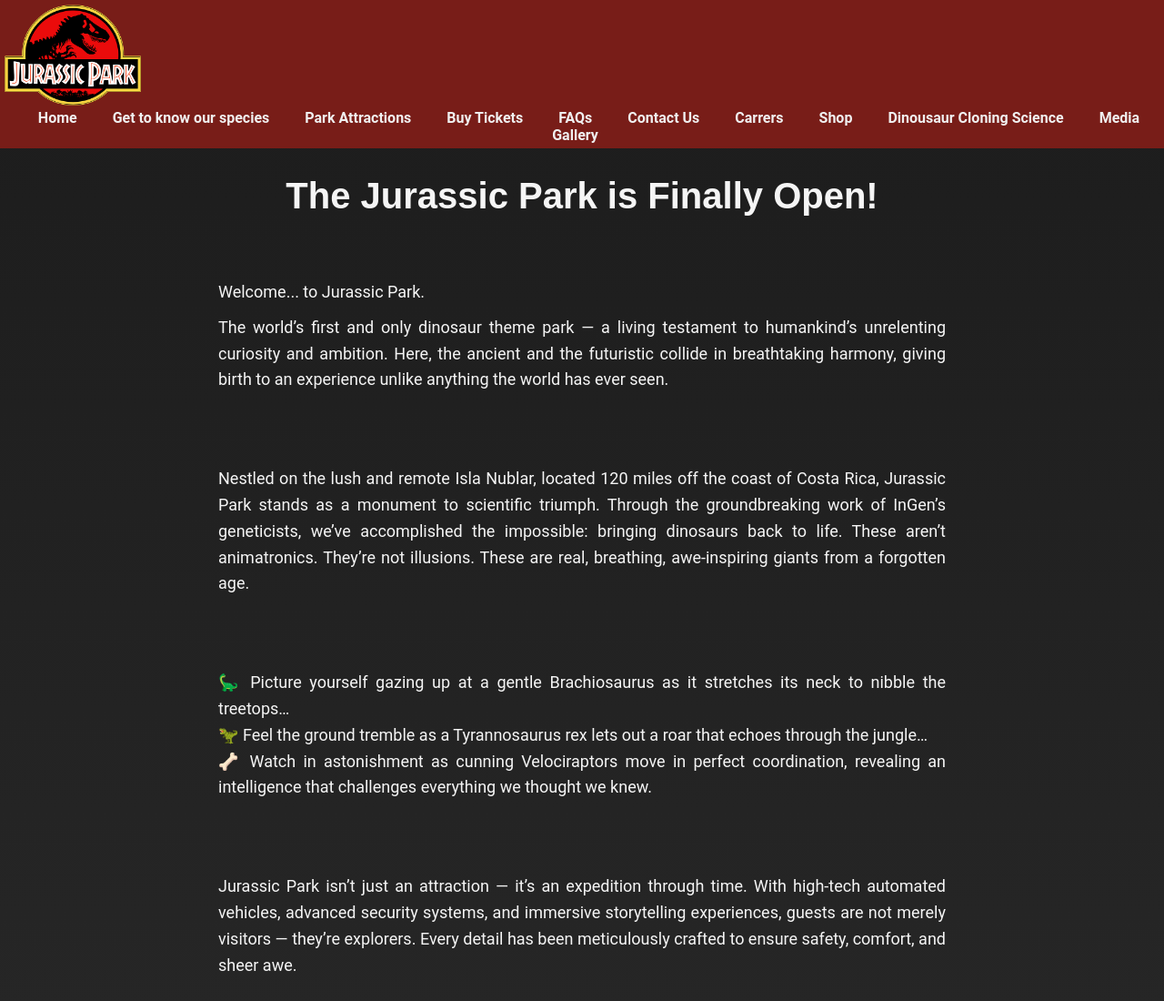
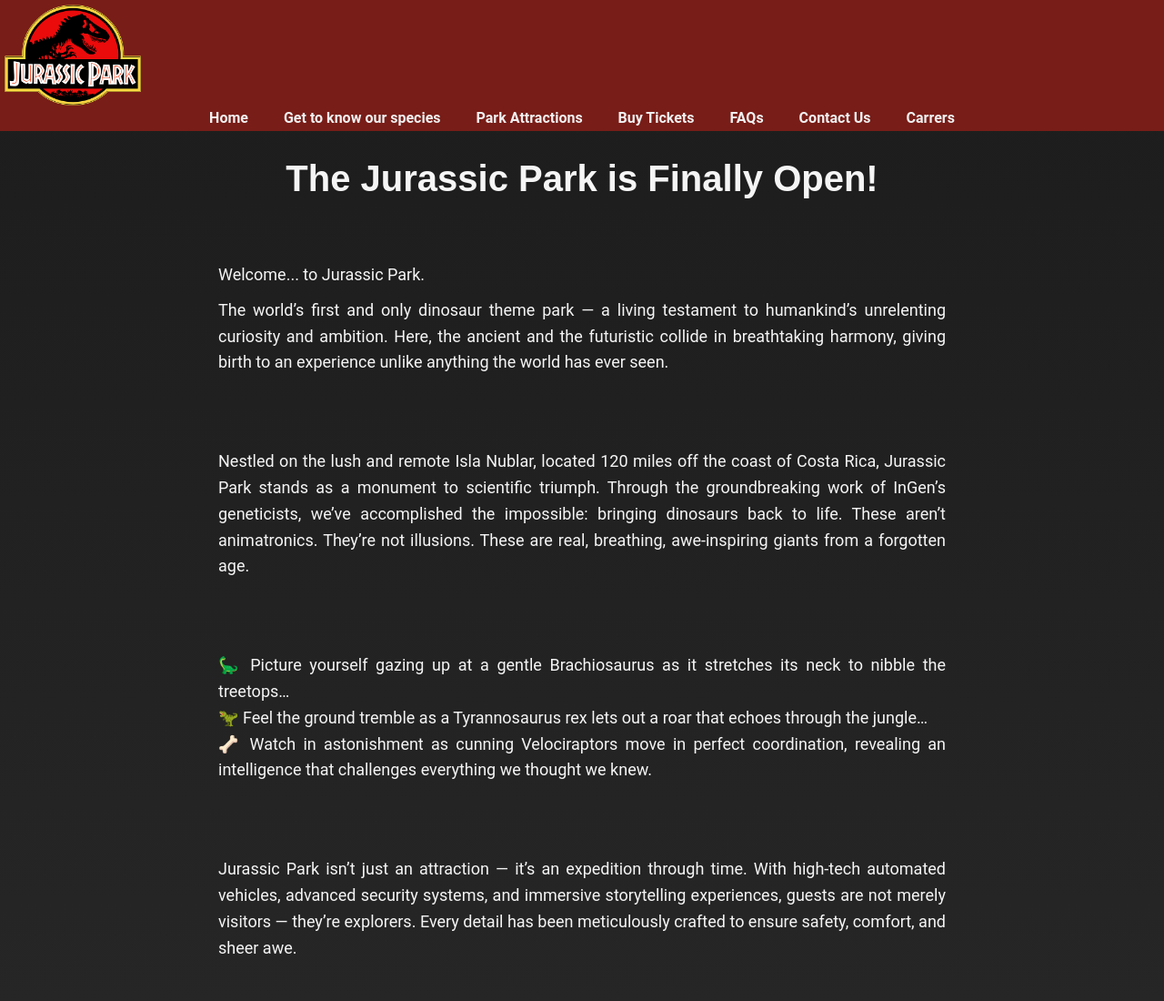
Before and after one commit to heitoor01/Jurassic-Park-Site, a plain HTML site: page Index.html in a window 1280 px wide. Shown: the top 1100 px of the page at 91% size. Drawn offline with Linux system fonts and the light colour scheme.

Commit message:
NavBar Changes: Less Sections

```diff
--- a/Index.html
+++ b/Index.html
@@ -13,16 +13,13 @@
         <img src="images/Jurassic_Park_logo.png" alt="Logo" style="width: 150px; height: 111px;">
 
         <nav class="nav-bar">
-            <a href="Index.html">Home</a>
+            <a href="index.html">Home</a>
             <a href="" style="margin-left: 20px;">Get to know our species</a>
             <a href="" style="margin-left: 20px;">Park Attractions</a>
-            <a href="Tickets.html" style="margin-left: 20px;">Buy Tickets</a>
+            <a href="tickets.html" style="margin-left: 20px;">Buy Tickets</a>
             <a href="" style="margin-left: 20px;">FAQs</a>
             <a href="" style="margin-left: 20px;">Contact Us</a>
-            <a href="JP carrer.html" style="margin-left: 20px;">Carrers</a>
-            <a href="" style="margin-left: 20px;">Shop</a>
-            <a href="" style="margin-left: 20px;">Dinousaur Cloning Science</a>
-            <a href="" style="margin-left: 20px;">Media Gallery</a>
+            <a href="carrer.html" style="margin-left: 20px;">Carrers</a>
         </nav>
     </header>
     <main>
```
Also changed, not shown: Tickets.html (+3 -7 lines), carrer.html (renamed from JP carrer.html, +3 -6 lines).
